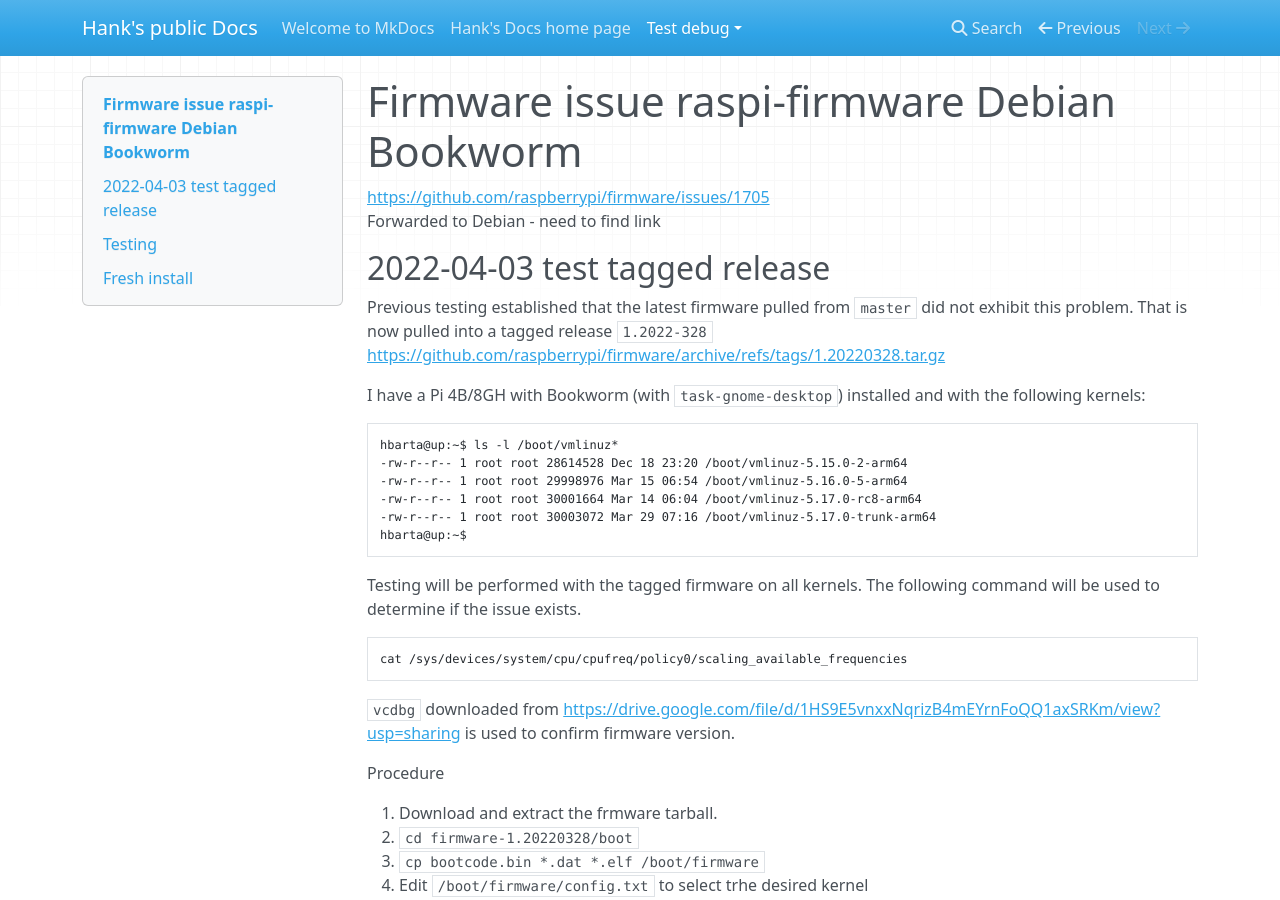
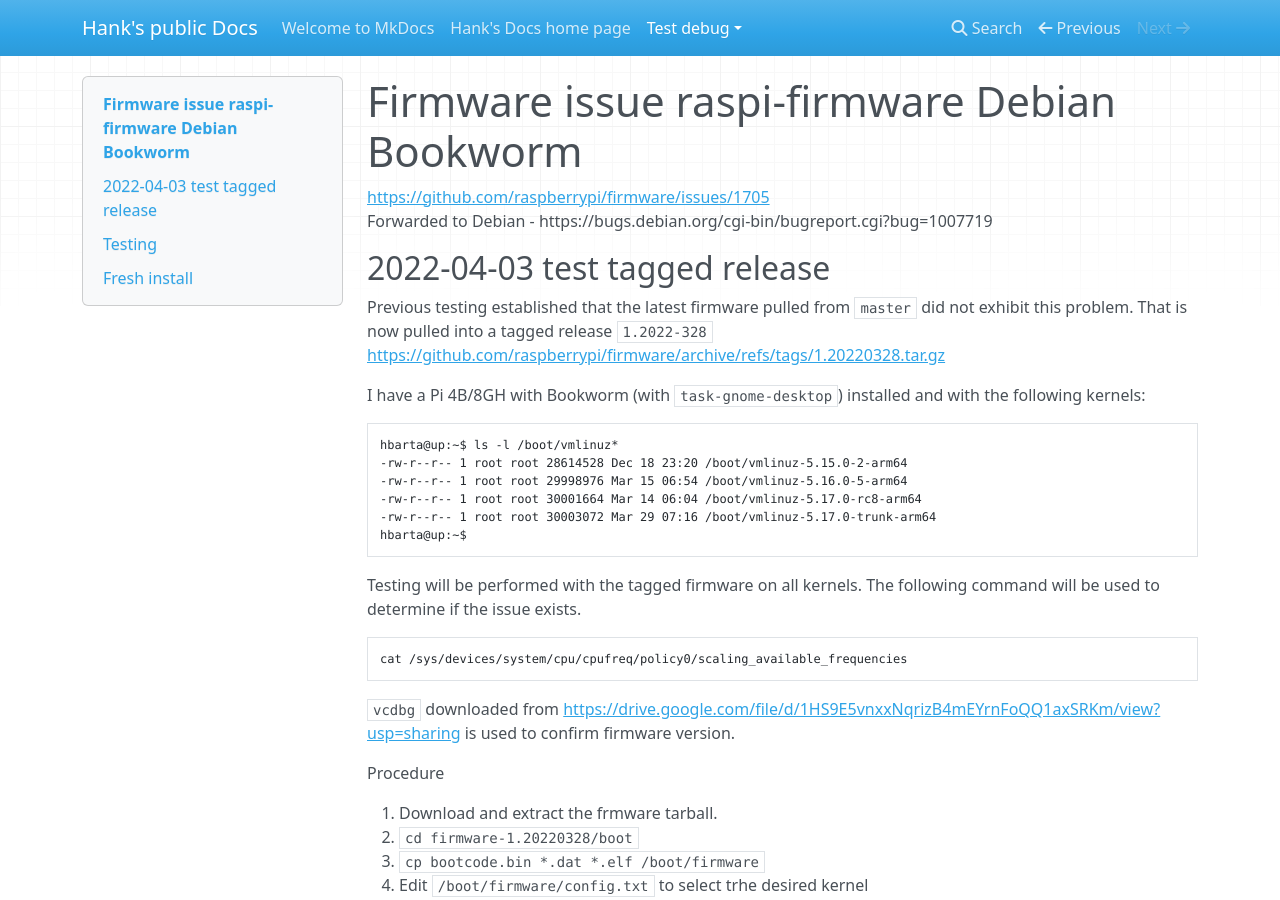
Before and after one commit to HankB/MkDocs-blog, an MkDocs documentation site: the page built from docs/test-debug/Pi-4B-firmware.md, in a window 1280 px wide and 900 px high. Built offline with MkDocs 1.6.1, drawn with Linux system fonts in a browser that asks for light colours; nearby versions of some CDN libraries.

Commit message:
link to Debian bug report

```diff
--- a/docs/test-debug/Pi-4B-firmware.md
+++ b/docs/test-debug/Pi-4B-firmware.md
@@ -1,7 +1,7 @@
 # Firmware issue raspi-firmware Debian Bookworm
 
 <https://github.com/raspberrypi/firmware/issues/1705>
-Forwarded to Debian - need to find link
+Forwarded to Debian - https://bugs.debian.org/cgi-bin/bugreport.cgi?bug=1007719
 
 ## 2022-04-03 test tagged release
 
```
